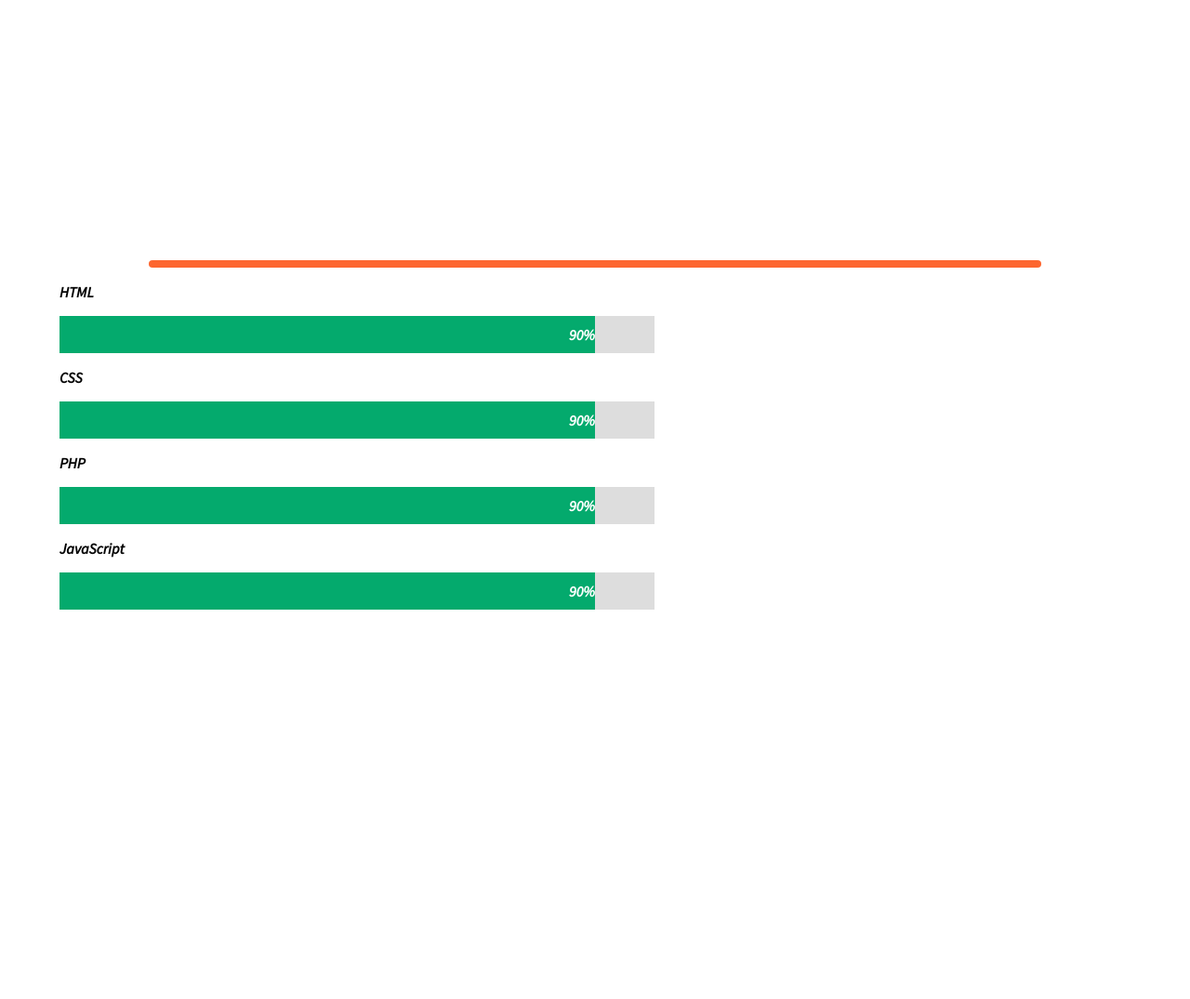
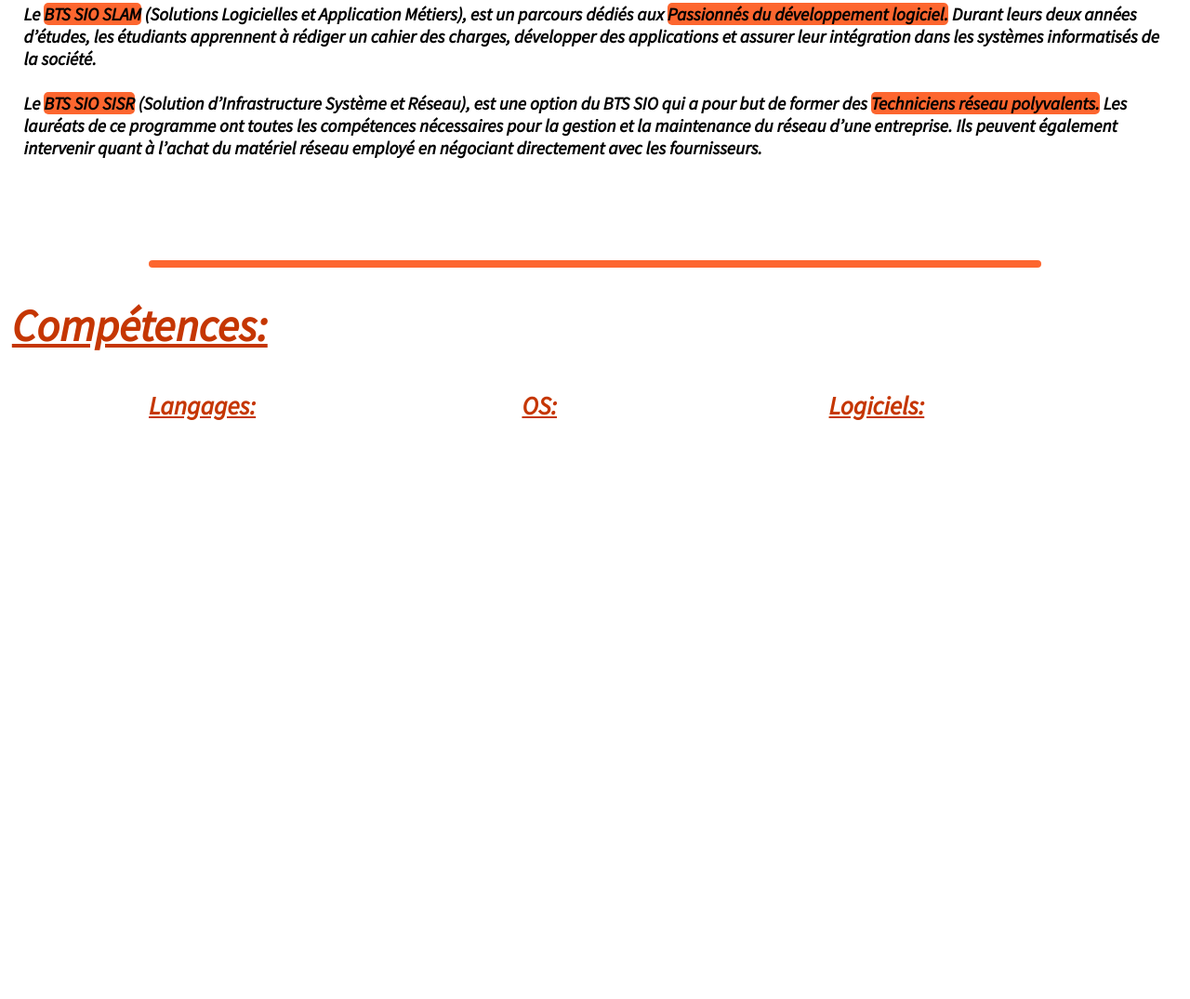
Before and after one commit to EliottHUBERT/Portfolio, a plain HTML site: page index.html in a window 1280 px wide. Shown: the part 1328-2403 px from the top of the page at 93% size. Drawn offline with nearby package versions, Linux system fonts and the light colour scheme; animation ran at ten frames a second.

Commit message:
ajout compétence

```diff
--- a/Script/Script.js
+++ b/Script/Script.js
@@ -12,7 +12,8 @@ window.onload = function() {
     selector: '.background',
     connectParticles: true,
     maxParticles: 150,
-    speed: 2,
+    color: '#C53602',
+    speed: 1,
     minDistance:150,
     sizeVariations: 3
   });
--- a/Styles/styles.css
+++ b/Styles/styles.css
@@ -48,13 +48,16 @@ html{
     text-align: center;
     line-height:50%;
     padding: 1% 4%;
+    border-radius: 30px;
     text-decoration: underline;
     transition: 0.5s;
   }
 
   /* Change background on mouse-over */
   .navbar a:hover {
-    background: #FD662F;
+    background: linear-gradient(to left, #FD662F 50%, #C53602 50%) right;
+    background-size: 200%;
+    transition: .5s ease-out;
     color: white;
     transform: translateY(-4%);
     transition: 0.5s;
@@ -151,6 +154,7 @@ html{
   top: 0;
   left: 0;
   z-index: 0;
+
 }
 
   .parallax {
@@ -178,12 +182,18 @@ html{
 /* Nom afficher en haut ici Eliott Hubert */
 
   .parallax .nom{
+    position: relative;
     font-family: 'Oxygen', sans-serif;
     font-size: 4em;
-    color: #C53602;
+    color: white;
     text-decoration: underline;
+    vertical-align: middle;
+    border-radius: 10px;
+    left: 35%;
+    width: 30%;
     opacity: 1;
-    z-index: 999;
+    z-index: 0;
+    background-color: #C53602;
   }
   .parallax p{
     position: absolute;
@@ -257,7 +267,7 @@ hr{
   padding-top: 0px;
   top: 0;
   left: 1%;
-  color:#FD662F;
+  color:#C53602;
   font-size: 3em;
   text-decoration: underline;
 }
@@ -271,7 +281,7 @@ hr{
   width:45%;
 }
 
-.apropos .presentation mark{
+mark{
   background-color:#FD662F;
   border-radius: 5px;
 }
@@ -281,7 +291,7 @@ hr{
   padding-top: 0px;
   top: 0;
   left: 50%;
-  color:#FD662F;
+  color:#C53602;
   font-size: 3em;
   text-decoration: underline;
 }
@@ -299,7 +309,7 @@ hr{
   padding-top: 0px;
   top: 40%;
   left: 1%;
-  color:#FD662F;
+  color:#C53602;
   font-size: 3em;
   text-decoration: underline;
 }
@@ -322,6 +332,71 @@ hr{
   min-width: 100%;
   min-height: 100%;
 }
+
+.compétences .scroll{
+  position: absolute;
+  bottom: 0;
+  left: 0;
+}
+
+.compétences .titre4{
+  position: absolute;
+  padding-top: 0px;
+  top: 0;
+  left: 1%;
+  color:#C53602;
+  font-size: 3em;
+  text-decoration: underline;
+}
+
+.compétences .langages{
+  position: absolute;
+  top: 15%;
+  left: 10%;
+  min-height: 85%;
+  min-width: 23.333%;
+  color: black;
+}
+
+.compétences .langages .titre{
+  text-align: center;
+  text-decoration: underline;
+  color: #C53602;
+  font-size: 1.7em;
+}
+
+.compétences .os{
+  position: absolute;
+  top: 15%;
+  left: 38.333%;
+  min-height: 85%;
+  min-width: 23.333%;
+  color: black;
+}
+
+.compétences .os .titre{
+  text-align: center;
+  text-decoration: underline;
+  color: #C53602;
+  font-size: 1.7em;
+}
+
+.compétences .logiciels{
+  position: absolute;
+  top: 15%;
+  left: 66.666%;
+  min-height: 85%;
+  min-width: 23.333%;
+  color: black;
+}
+
+.compétences .logiciels .titre{
+  text-align:center;
+  text-decoration: underline;
+  color: #C53602;
+  font-size: 1.7em;
+}
+
 
 /* Div parcours */
 
--- a/index.html
+++ b/index.html
@@ -12,7 +12,7 @@
 
         <div class="navbar">
             <a href="#accueil">Accueil</a>
-            <a href="#à-propos">A propos</a>
+            <a href="#à-propos">A Propos</a>
             <a href="#compétence">Compétences</a>
             <a href="#parcours">Parcours</a>
             <a href="#projets">Projets</a>
@@ -41,30 +41,27 @@
             Actuellement diplomé du baccalauréat général option Sciences de l'ingénieur et Numérique et science de l'informatique.
             </p>
             <p class="titre2">Projet professionelle:</p>
-            <p class="projetpro">qsdsqdsqsd</p>
+            <p class="projetpro">Mon projet professionelle est de devenir <mark>développeur web</mark> et pour cela suite à mes deux années d'étude en <mark>BTS SIO</mark> je compte faire une troisièe année en <mark>licence professionelle</mark>.<br>
+              Ces trois années d'étude me permettrons d'accumuler de l'expérience et des connaissance nottament grace à des certifications.</p>
 
             <p class="titre3">Qu'est ce que le BTS SIO?</p>
-            <p class="bts">Le Brevet de Technicien Supérieur Services informatique aux Organisations (SIO) s’adresse à ceux qui souhaitent se former en deux ans aux métiers d’administrateur réseau ou de développeur pour intégrer directement le marché du travail ou continuer des études dans le domaine de l’informatique. </p>
+            <p class="bts">Le Brevet de Technicien Supérieur Services informatique aux Organisations (BTS SIO) s’adresse à ceux qui souhaitent se former en deux ans aux métiers d’administrateur réseau ou de développeur pour intégrer directement le marché du travail ou continuer des études dans le domaine de l’informatique. <br><br>
+                Le <mark>BTS SIO SLAM</mark> (Solutions Logicielles et Application Métiers), est un parcours dédiés aux <mark>Passionnés du développement logiciel.</mark> Durant leurs deux années d’études, les étudiants apprennent à rédiger un cahier des charges, développer des applications et assurer leur intégration dans les systèmes informatisés de la société.<br><br>
+                Le <mark>BTS SIO SISR</mark> (Solution d’Infrastructure Système et Réseau), est une option du BTS SIO qui a pour but de former des <mark>Techniciens réseau polyvalents.</mark> Les lauréats de ce programme ont toutes les compétences nécessaires pour la gestion et la maintenance du réseau d’une entreprise. Ils peuvent également intervenir quant à l’achat du matériel réseau employé en négociant directement avec les fournisseurs.</p>
 
             <p class="scroll" type="hidden" id="compétence"></p>
         </div>
         <div class="compétences">
             <hr>
-            <p>HTML</p>
-            <div class="container">
-                <div class="skills html">90%</div>
+            <p class="titre4">Compétences:</p>
+            <div class="langages">
+                <p class="titre">Langages:</p>
             </div>
-            <p>CSS</p>
-            <div class="container">
-                <div class="skills html">90%</div>
+            <div class="os">
+                <p class="titre"> OS:</p>
             </div>
-            <p>PHP</p>
-            <div class="container">
-                <div class="skills html">90%</div>
-            </div>
-            <p>JavaScript</p>
-            <div class="container">
-                <div class="skills html">90%</div>
+            <div class="logiciels">
+                <p class="titre">Logiciels:</p>
             </div>
             <p class="scroll" type="hidden" id="parcours"></p>
         </div>
```
